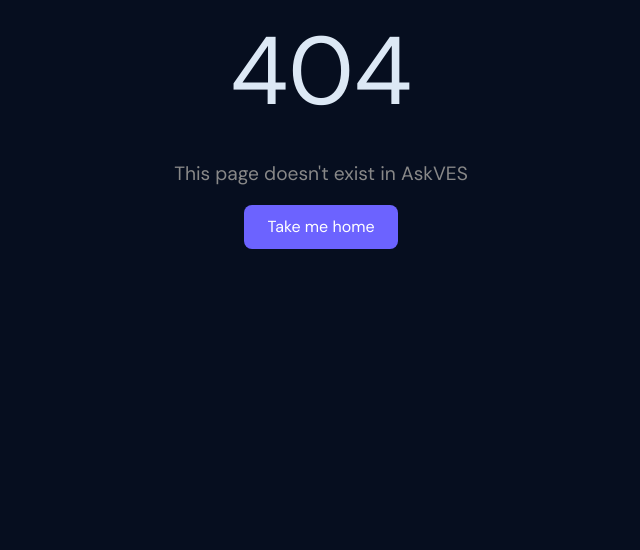
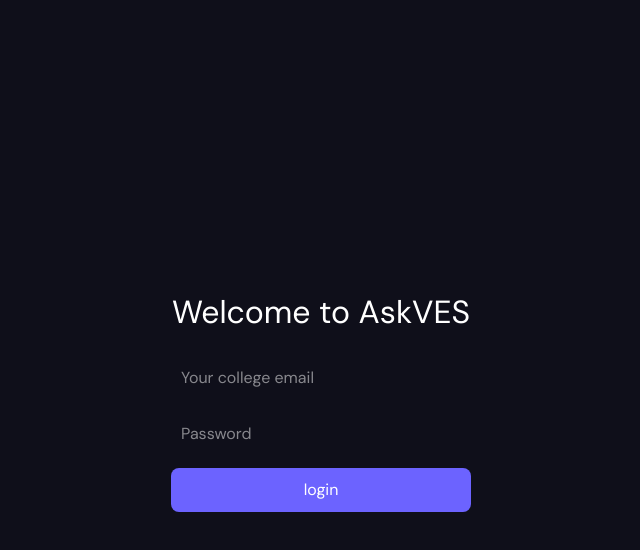
Before and after one commit to 000wahab000/AskVES, a React (Vite) app in the folder frontend/: page /login in a window 1280 px wide. Before the commit this address had no page. Shown: the top 550 px of the page, without its empty margins (319-959 px from the left). Built offline with nearby package versions, Linux system fonts and the light colour scheme; sample sign-in values are in the browser's storage.

Commit message:
feat: implement RequireAuth component for protected routes and add Login page

```diff
--- a/frontend/src/App.tsx
+++ b/frontend/src/App.tsx
@@ -1,27 +1,45 @@
 // We import BrowserRouter (gives us URL routing), Routes and Route (define each URL path)
 import { BrowserRouter, Routes, Route } from 'react-router-dom'
-
+import { Navigate , useLocation } from 'react-router-dom'
 // Import our CSS styling
 import './index.css'
-
+import {type ReactNode } from 'react'
 // Import only the pages we KEPT
 import ChatPage from './pages/ChatPage'
 import CommunityPage from './pages/CommunityPage'
 import { NotesMarketplace } from './pages/NotesMarketplace'
 import { AttendanceTracker } from './pages/AttendanceTracker'
 import { NotFound } from './pages/NotFound'
+import { Login } from './pages/Login'
 // This is the main App component — React renders this first
+
+
+function RequireAuth({ children } : { children: ReactNode}){
+  const location = useLocation()
+
+
+  const user = localStorage.getItem('askves_user')
+
+  if (!user) {
+    return <Navigate to="login" state={{from : location}}
+    replace />
+    }
+    return children
+  }
+
+
 export default function App() {
   return (
     // BrowserRouter enables navigation between pages without full page reload
     <BrowserRouter>
       <Routes>
         {/* Route = "when URL is /something, show this page" */}
-        <Route path="/"           element={<ChatPage           />} />
-        <Route path="/community"  element={<CommunityPage      />} />
-        <Route path="/notes"      element={<NotesMarketplace   />} />
-        <Route path="/attendance" element={<AttendanceTracker  />} />
-        <Route path="*"           element={<NotFound           />} />
+        <Route path="/"           element={<RequireAuth><ChatPage /></RequireAuth>}></Route>
+        <Route path="/community"  element={<RequireAuth><CommunityPage /></RequireAuth>} />
+        <Route path="/notes"      element={<RequireAuth><NotesMarketplace /></RequireAuth>}   />
+        <Route path="/attendance" element={<RequireAuth><AttendanceTracker /></RequireAuth>}  />
+        <Route path="/login"      element={<RequireAuth><Login /></RequireAuth>}              />
+        <Route path="*"           element={<RequireAuth><NotFound /></RequireAuth>}           />
       </Routes>
     </BrowserRouter>
   )
--- a/frontend/src/pages/ChatPage.tsx
+++ b/frontend/src/pages/ChatPage.tsx
@@ -30,7 +30,7 @@
 
             <div
             className="disclaimer-badge">
-              âš  Not affiliated with or endorsed by VESIT
+              as Not affiliated with or endorsed by VESIT
             </div>
 
             <div className="divider" />
--- /dev/null
+++ b/frontend/src/pages/Login.tsx
@@ -0,0 +1,81 @@
+import { useState } from "react";
+import { useNavigate } from "react-router-dom";
+
+export function Login() {
+    const [email, setEmail] = useState('')
+    const [password, setPassword] = useState('')
+
+    const navigate = useNavigate()
+
+
+function handleSubmit(e: React.FormEvent) {
+    e.preventDefault()
+   localStorage.setItem('askves_user', email)
+   navigate('/')
+  }
+   return (
+    <div style={{
+      display: 'flex',
+      flexDirection: 'column',
+      alignItems: 'center',
+      justifyContent: 'center',
+      height: '100vh',
+      gap: '12px',
+      background: '#0f0f1a',
+      color: 'white',
+    }}>
+      <h1 style={{
+        fontSize: '2rem',
+        marginBottom: '8px'
+        }}>
+        Welcome to AskVES
+      </h1>
+      <form
+        onSubmit={handleSubmit}
+        style={{
+            display: 'flex',
+            flexDirection: 'column',
+            gap: '12px',
+            width: '300px'
+        }}>
+        <input
+          type="email"
+          placeholder="Your college email"
+          value={email}
+          onChange={(e) => setEmail(e.target.value)}
+          style={{
+            padding: '10px',
+            borderRadius: '8px',
+            border: 'none',
+            fontSize: '1rem'
+        }}
+        />
+        <input
+          type="password"
+          placeholder="Password"
+          value={password}
+          onChange={(e) => setPassword(e.target.value)}
+          style={{
+            padding: '10px',
+            borderRadius: '8px',
+            border: 'none',
+            fontSize: '1rem'
+        }}
+        />
+         <button
+          type="submit"
+          style={{
+            padding: '10px',
+            background: '#6c63ff',
+            color: 'white',
+            border: 'none',
+            borderRadius: '8px',
+            fontSize: '1rem',
+            cursor: 'pointer'
+          }}>
+            login
+          </button>
+        </form>
+        </div>
+   )
+}
```
